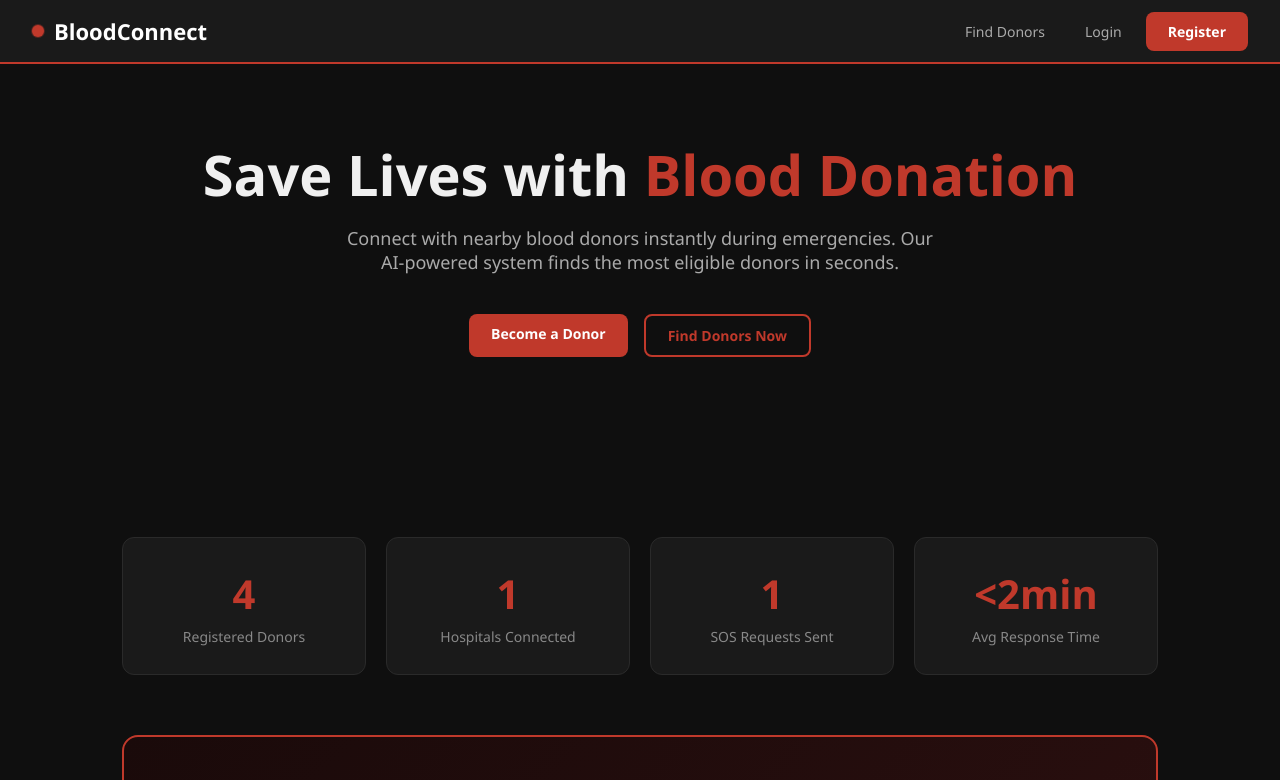
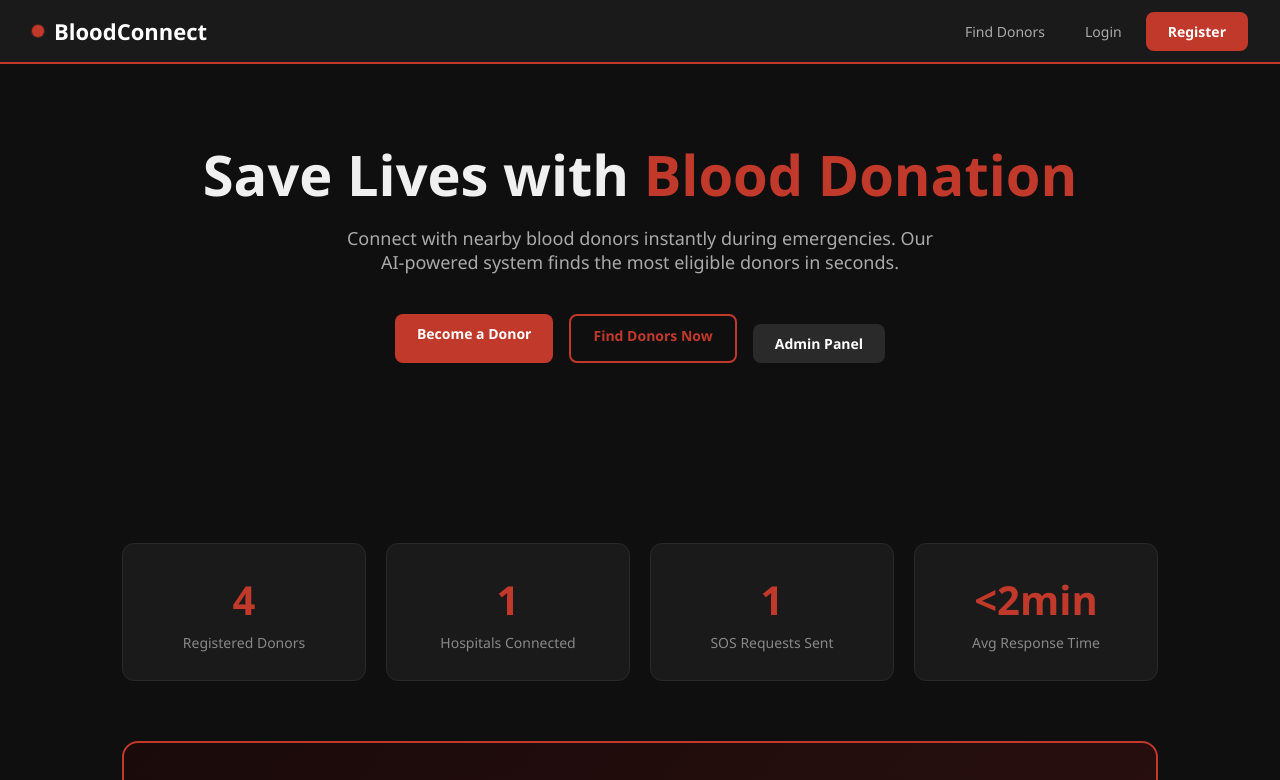
Before and after one commit to TwinkleGhodki/BloodConnect, a React (Create React App) app in the folder frontend/: page / in a window 1280 px wide. Shown: the top 780 px of the page. Built offline with nearby package versions, Linux system fonts and the light colour scheme.

Commit message:
final changes

```diff
--- a/frontend/src/pages/Home.js
+++ b/frontend/src/pages/Home.js
@@ -13,6 +13,8 @@ function Home() {
         <div className="hero-buttons">
           <Link to="/register" className="btn btn-red">Become a Donor</Link>
           <Link to="/search" className="btn btn-outline">Find Donors Now</Link>
+          {/* Only show if logged in as admin */}
+          <Link to="/admin" className="btn btn-gray" style={{marginTop:'10px'}}>Admin Panel</Link>
         </div>
       </div>
 
```
